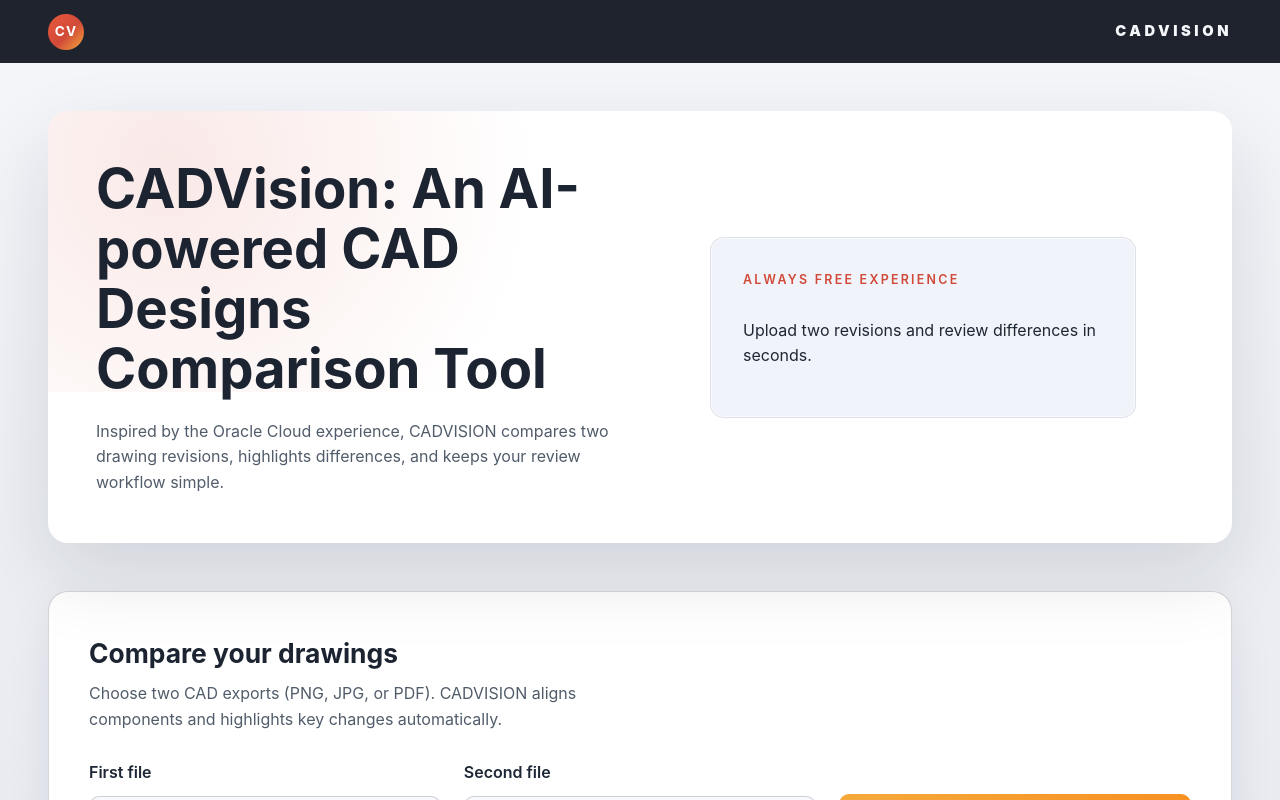
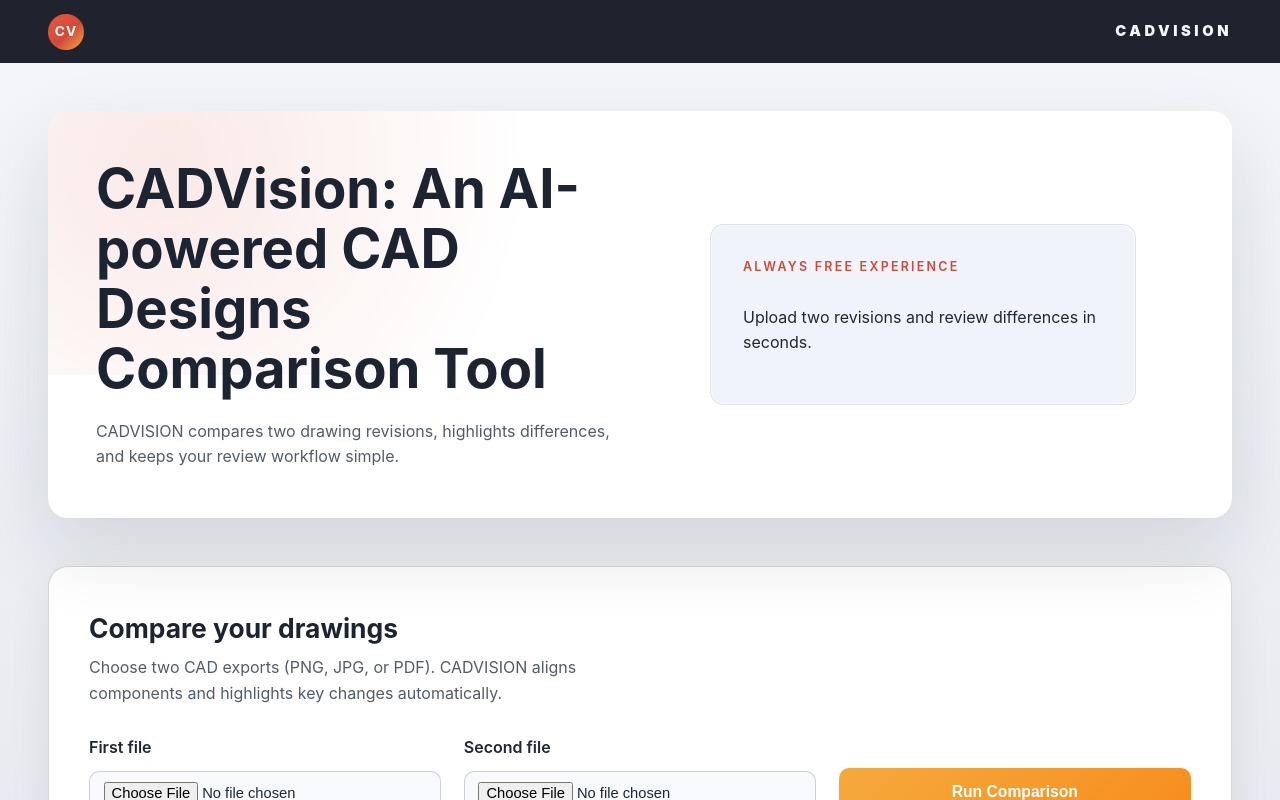
Before and after one commit to FaizannQureshi/CADvision, a React (Vite) app in the folder frontend/: page / in a window 1280 px wide. Shown: the top 800 px of the page. Built offline with nearby package versions, Linux system fonts and the light colour scheme; no server answers.

Commit message:
text updated

```diff
--- a/frontend/src/App.jsx
+++ b/frontend/src/App.jsx
@@ -137,7 +137,7 @@
           <div className="hero-copy">
             <h1>CADVision: An AI-powered CAD Designs Comparison Tool</h1>
             <p>
-              Inspired by the Oracle Cloud experience, CADVISION compares two drawing
+              CADVISION compares two drawing
               revisions, highlights differences, and keeps your review workflow simple.
             </p>
           </div>
```
